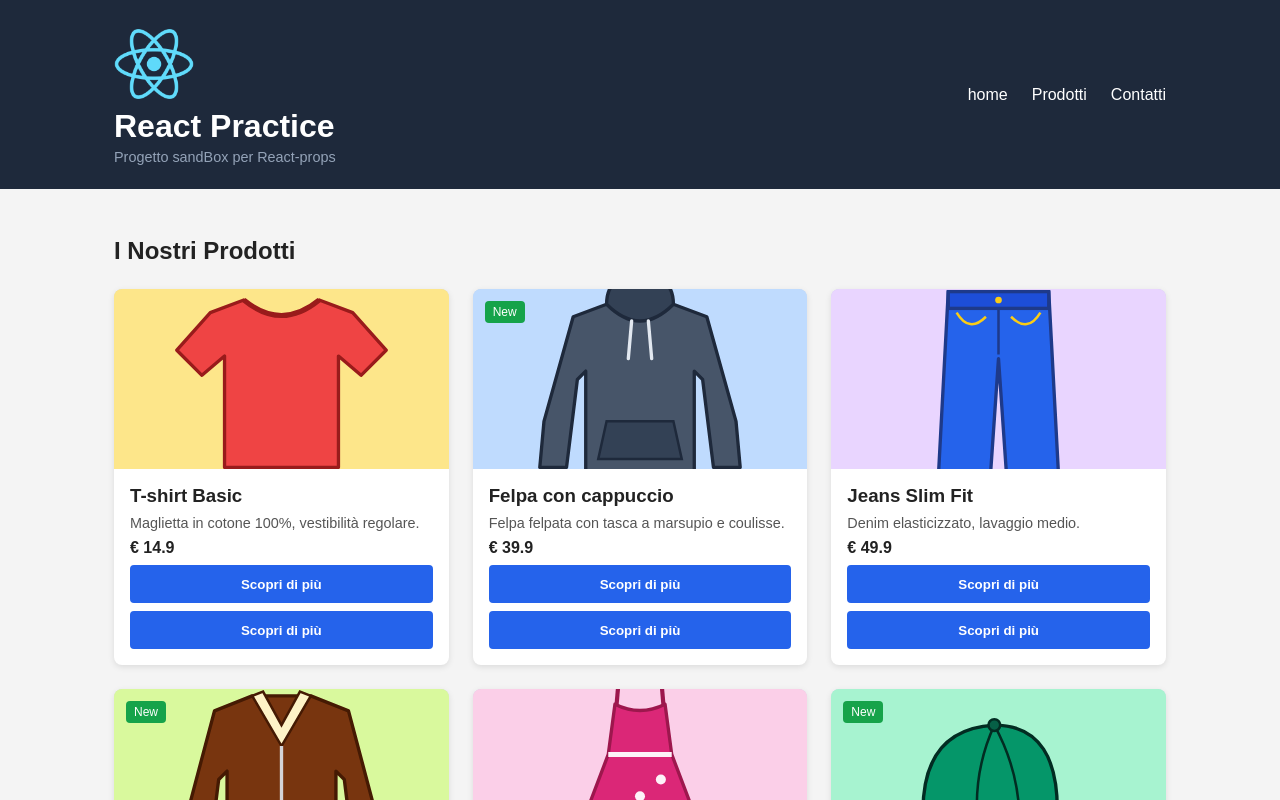
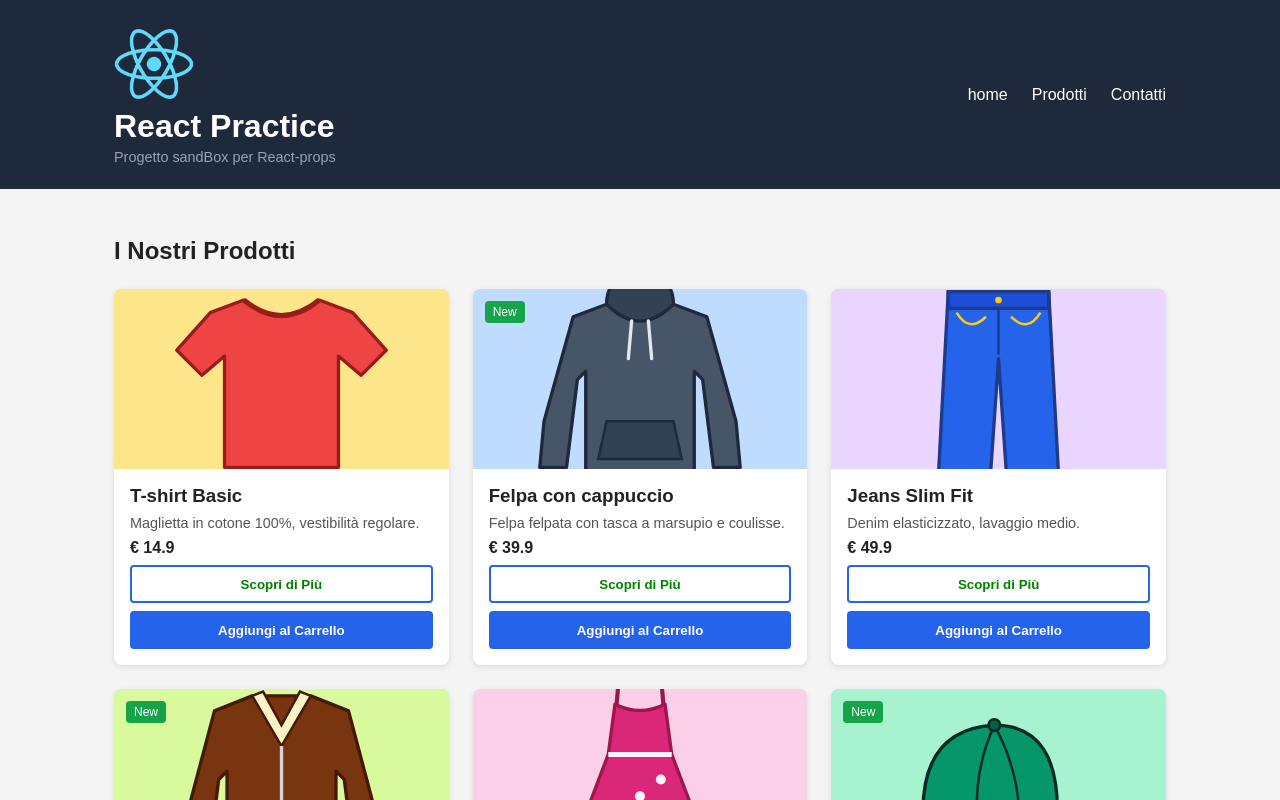
Before and after one commit to AlbFer94/react-practice, a React (Vite) app: page / in a window 1280 px wide. Shown: the top 800 px of the page. Built offline with nearby package versions, Linux system fonts and the light colour scheme.

Commit message:
Creo la prop variant che a seconda se è false o true gestisce il ternario di const classi restituendo btn-primary o btn-secondary. Creo anche la prop label per la gestione del testo per il button.

```diff
--- a/src/components/Button.jsx
+++ b/src/components/Button.jsx
@@ -1,12 +1,16 @@
 // TODO: ricevi le props (label, variant)
-function Button() {
+function Button(props) {
+
+  const variant = props.variant;
+  const label = props.label;
+  const classi = variant ? "btn btn-primary" : "btn btn-secondary";
   return (
     // TODO: usa la prop "variant" ("primary" | "secondary") per scegliere la classe:
     //       btn-primary oppure btn-secondary
-    <button className="btn btn-primary">
+    < button className={classi} >
       {/* TODO: sostituisci il testo fisso con la prop "label" */}
-      Scopri di più
-    </button>
+      {label}
+    </button >
   );
 }
 
```
